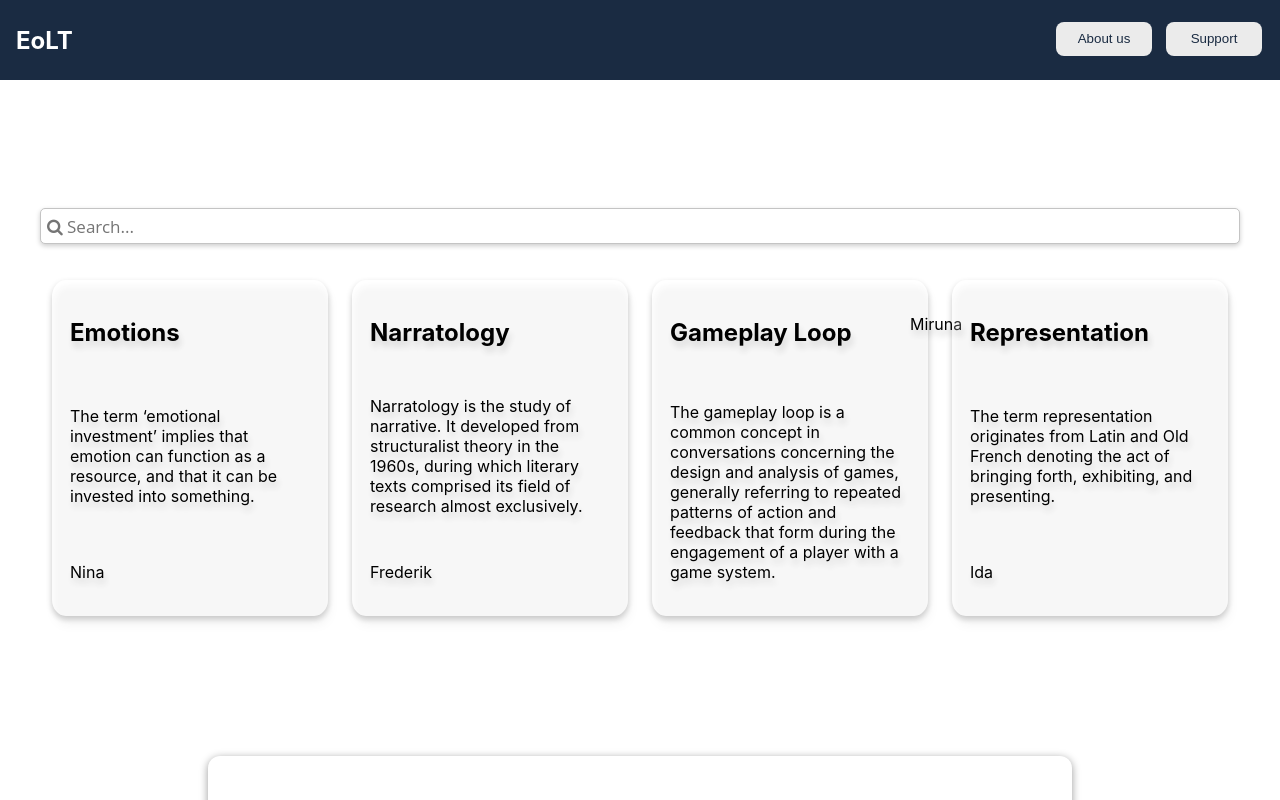
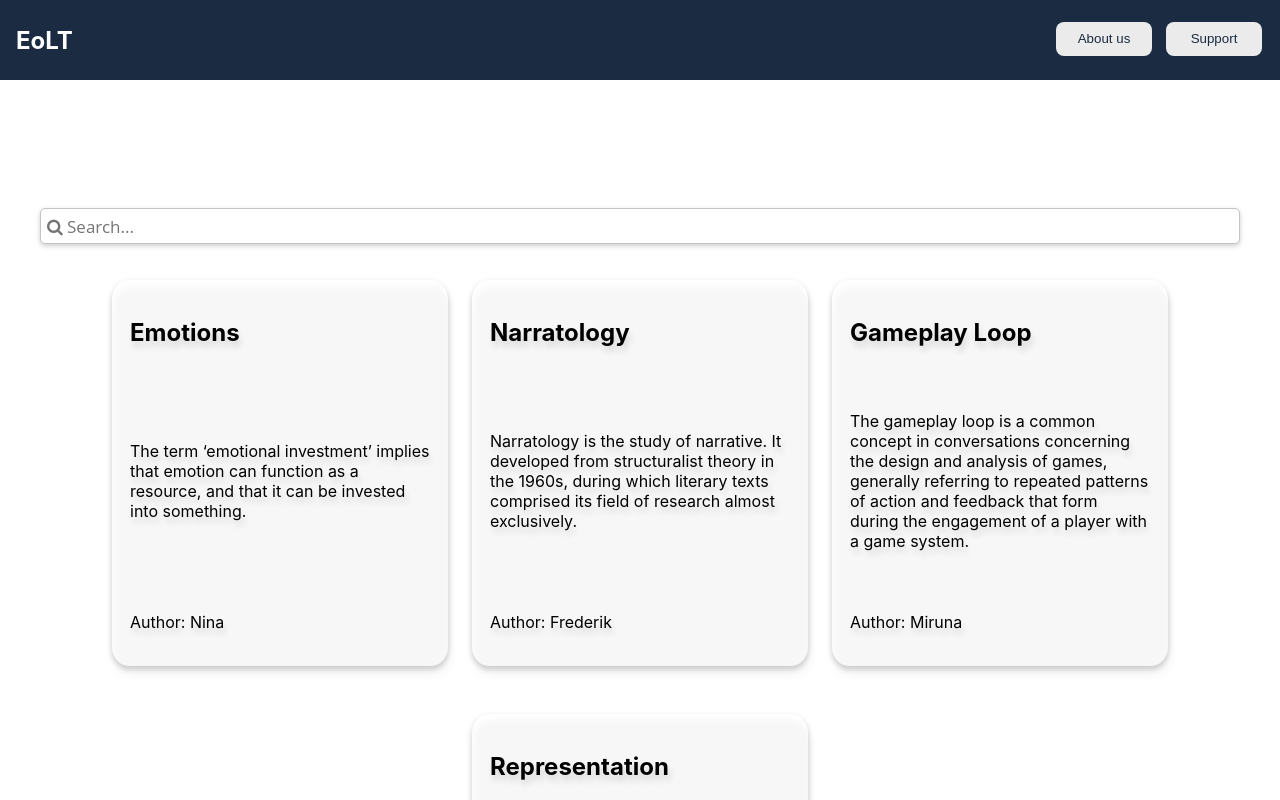
Before and after one commit to sopoour/eolt, a React (Create React App) app: page / in a window 1280 px wide. Shown: the top 800 px of the page. Built offline with nearby package versions, Linux system fonts and the light colour scheme.

Commit message:
minor fix of card

```diff
--- a/src/components/Card/Card.js
+++ b/src/components/Card/Card.js
@@ -9,7 +9,7 @@ const Card = (props) => {
           <h1>{props.data.title}</h1>
         </a>
         <p> {props.data.preview}</p>
-        <p>{props.data.author}</p>
+        <p>Author: {props.data.author}</p>
       </div>
     </div>
   );
--- a/src/components/Card/Card.module.css
+++ b/src/components/Card/Card.module.css
@@ -14,8 +14,8 @@
   text-align: inline-block;
   border-radius: 5%;
   padding: 18px;
-  width: 240px;
-  height: 300px;
+  width: 300px;
+  height: 350px;
   box-shadow: 0 3px 6px rgba(0, 0, 0, 0.2);
   background-color: rgba(255, 255, 255, 0.2);
   filter: drop-shadow(2px 6px 3px rgba(0, 0, 0, 0.2));
```
